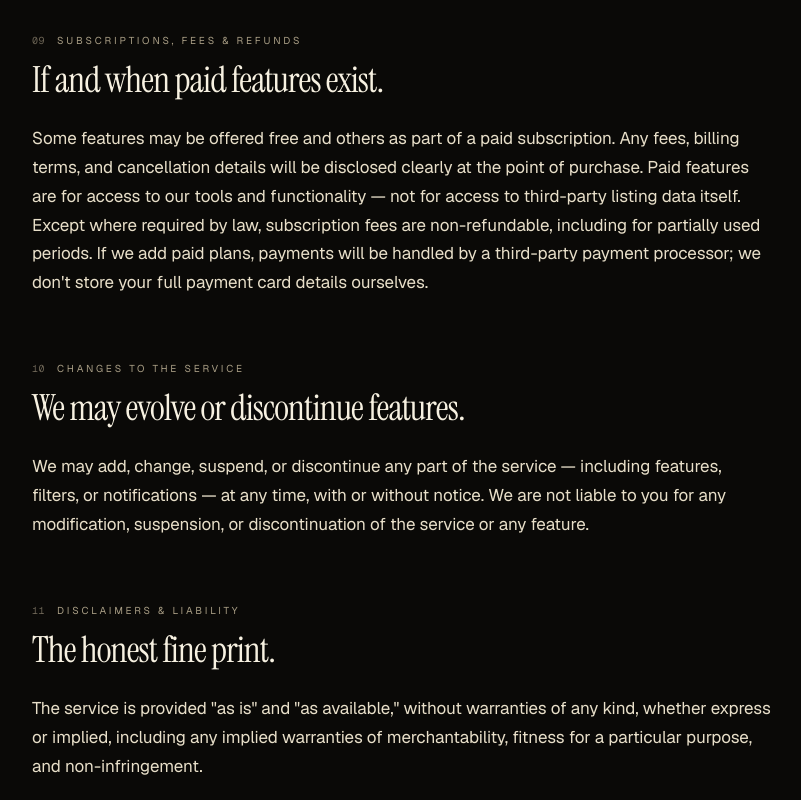
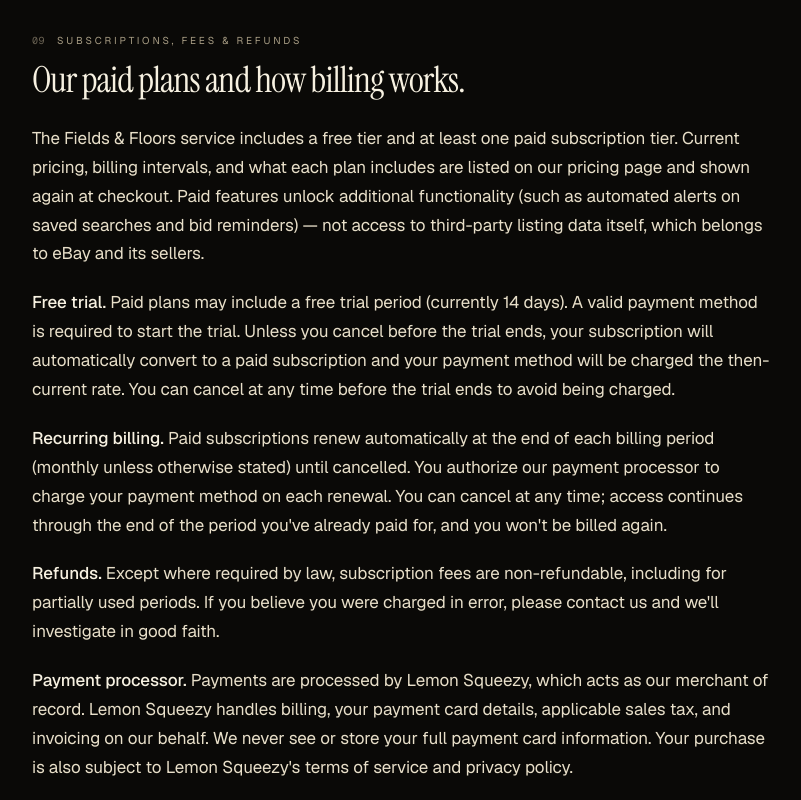
Before and after one commit to landoleavitt-pixel/collector-scanner, a Next.js app: page /terms in a window 1280 px wide. Shown: the part 3080-3880 px from the top of the page, without its empty margins (238-1039 px from the left). Built offline with nearby package versions, Linux system fonts and the light colour scheme; no server answers.

Commit message:
Update Terms section 9: accurate subscription, trial, and Lemon Squeezy MoR language

```diff
--- a/app/terms/page.js
+++ b/app/terms/page.js
@@ -139,18 +139,52 @@ export default function TermsPage() {
       </Prose>
 
       <SectionHeading number="09" label="Subscriptions, fees &amp; refunds">
-        If and when paid features exist.
+        Our paid plans and how billing works.
       </SectionHeading>
       <Prose>
         <p>
-          Some features may be offered free and others as part of a paid
-          subscription. Any fees, billing terms, and cancellation details will be
-          disclosed clearly at the point of purchase. Paid features are for access to
-          our tools and functionality &mdash; not for access to third-party listing data
-          itself. Except where required by law, subscription fees are non-refundable,
-          including for partially used periods. If we add paid plans, payments will be
-          handled by a third-party payment processor; we don't store your full payment
-          card details ourselves.
+          The Fields &amp; Floors service includes a free tier and at least one paid
+          subscription tier. Current pricing, billing intervals, and what each plan
+          includes are listed on our pricing page and shown again at checkout. Paid
+          features unlock additional functionality (such as automated alerts on
+          saved searches and bid reminders) &mdash; not access to third-party listing
+          data itself, which belongs to eBay and its sellers.
+        </p>
+        <p>
+          <strong>Free trial.</strong> Paid plans may include a free trial period
+          (currently 14 days). A valid payment method is required to start the
+          trial. Unless you cancel before the trial ends, your subscription will
+          automatically convert to a paid subscription and your payment method
+          will be charged the then-current rate. You can cancel at any time
+          before the trial ends to avoid being charged.
+        </p>
+        <p>
+          <strong>Recurring billing.</strong> Paid subscriptions renew automatically
+          at the end of each billing period (monthly unless otherwise stated)
+          until cancelled. You authorize our payment processor to charge your
+          payment method on each renewal. You can cancel at any time; access
+          continues through the end of the period you've already paid for, and
+          you won't be billed again.
+        </p>
+        <p>
+          <strong>Refunds.</strong> Except where required by law, subscription
+          fees are non-refundable, including for partially used periods. If you
+          believe you were charged in error, please contact us and we'll
+          investigate in good faith.
+        </p>
+        <p>
+          <strong>Payment processor.</strong> Payments are processed by Lemon
+          Squeezy, which acts as our merchant of record. Lemon Squeezy handles
+          billing, your payment card details, applicable sales tax, and invoicing
+          on our behalf. We never see or store your full payment card information.
+          Your purchase is also subject to Lemon Squeezy's terms of service and
+          privacy policy.
+        </p>
+        <p>
+          <strong>Price changes.</strong> We may change subscription pricing in
+          the future. If we do, we will give you reasonable advance notice
+          (typically by email) before the change takes effect for your account,
+          and you may cancel before the new price applies.
         </p>
       </Prose>
 
```
